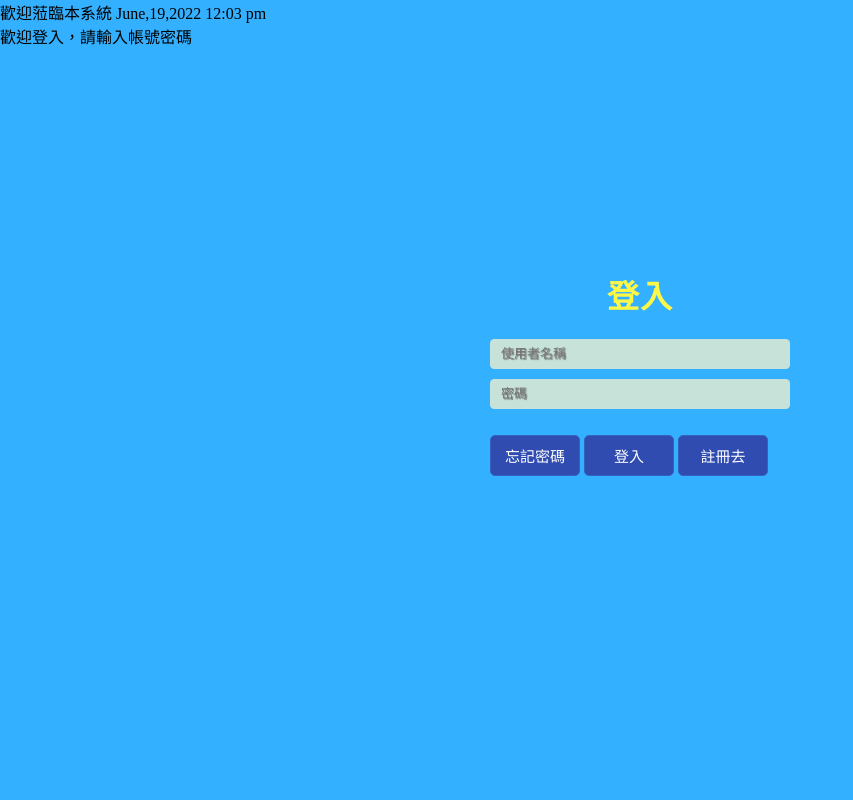
After one commit to winnie1093302/homework, a PHP site: the page made by 登入.php in a window 1280 px wide. The commit adds this page. Shown: the whole page, without its empty margins (0-853 px from the left). Run offline with PHP 8.4, Linux system fonts and the light colour scheme.

Commit message:
Add files via upload

```diff
--- /dev/null
+++ b/answer.php
@@ -0,0 +1,6 @@
+<?php
+
+$Name=$_POST["Name"];
+
+echo "姓名".$Name;  //.代表字串跟變數的連接
+?>
--- /dev/null
+++ b/logout.php
@@ -0,0 +1,6 @@
+<?php
+session_start();
+session_destroy();
+
+header('Location: 登入.php');
+?>
--- /dev/null
+++ b/photo.php
@@ -0,0 +1,4 @@
+<form action="photoupload.php" method="post" enctype="multipart/form-data">
+<input type="file" name="photo" accept="image/*"><br/>
+<input type="submit">
+</form>
--- /dev/null
+++ b/登入.php
@@ -0,0 +1,200 @@
+<?php
+session_start();
+
+$link=mysqli_connect('localhost','root','');
+if (isset($_COOKIE["UID"]))
+{
+    $cookie=$_COOKIE["UID"];
+    echo "歡迎 ".$cookie." 回到本系統";
+    echo "</br>";
+}
+else if (isset($_COOKIE["uid"]))
+{
+    $usercookie=$_COOKIE["uid"];
+    echo "歡迎 ".$usercookie." 回到本系統";
+    echo "</br>";
+}
+else
+{
+    echo "歡迎蒞臨本系統";
+}
+?>
+
+<!DOCTYPE html>
+<html lang="zh-TW">
+<head>
+    <meta charset="UTF-8">
+    <title>登入</title>
+    <style>
+html{
+    width: 100%;
+    height: 100%;
+    overflow: auto;
+    font-style: sans-serif;
+}
+body{
+    width: 100%;
+    height: 100%;
+    font-family: ' DFKai-SB'," DFKai-SB";
+    margin: 0;
+    background-color: #33B0FF;
+}
+#login{
+    position: absolute;
+    top: 50%;
+    left:50%;
+    margin: -150px 0 0 -150px;
+    width: 300px;
+    height: 300px;
+}
+#login h1{
+    color: #FDF748;
+
+    letter-spacing: 1px;
+    text-align: center;
+}
+h1{
+    font-size: 2em;
+    margin: 0.67em 0;
+}
+input{
+    width: 300px;
+    height: 30px;
+    margin-bottom: 10px;
+    outline: none;
+    padding: 10px;
+    font-size: 13px;
+    color: #fff;
+    text-shadow:1px 1px 1px;
+    border-top: 1px solid #C7E3D9;
+    border-left: 1px solid #C7E3D9;
+    border-right: 1px solid #C7E3D9;
+    border-bottom: 1px solid #C7E3D9;
+    border-radius: 4px;
+    background-color: #C7E3D9;
+}
+.but{
+    width: 90px;
+    min-height: 20px;
+    display: block;
+    background-color: #304CB1;
+    border: 1px solid #3762bc;
+    color: #fff;
+    padding: 9px 14px;
+    font-size: 15px;
+    line-height: normal;
+    border-radius: 5px;
+    margin: 0;
+    display:inline-block;
+}
+.forgot{
+    width: 90px;
+    min-height: 20px;
+    display: block;
+    background-color: #304CB1;
+    border: 1px solid #3762bc;
+    color: #fff;
+    padding: 9px 14px;
+    font-size: 15px;
+    line-height: normal;
+    border-radius: 5px;
+    margin: 0;
+    display:inline-block;
+}
+.register{
+    width: 90px;
+    min-height: 20px;
+    display: block;
+    background-color: #304CB1;
+    border: 1px solid #3762bc;
+    color: #fff;
+    padding: 9px 14px;
+    font-size: 15px;
+    line-height: normal;
+    border-radius: 5px;
+    margin: 0;
+    display:inline-block;
+}
+    </style>
+</head>
+<body>
+    <div id="login">
+        <h1>登入</h1>
+        <form action="" method="post">
+            <input type="text"  placeholder="使用者名稱" name="u"></input>
+            <input type="password"  placeholder="密碼" name="p"></input>
+            <p><button class="forgot" type="submit">忘記密碼</button>
+            <button class="but" type="submit">登入</button>
+            <button class="register" type="submit">註冊去</button></p>
+
+        </form>
+    </div>
+
+
+
+<?php
+
+$auser="admin";
+$apwd="0000000";
+
+$user="winnie";
+$upwd="910814";
+
+date_default_timezone_set('Asia/Taipei');
+echo date("F,j,Y g:i a",time());
+echo '</br>';
+if(isset($_POST["u"]))
+{
+    if($_POST["u"]!=null)
+    {
+        $u=$_POST["u"];
+        $p=$_POST["p"];
+
+        $SQL="SELECT * FROM info WHERE name='$u' AND pwd='$p'";
+
+        $result=mysqli_query($link,$SQL);
+
+        if(mysqli_num_rows($result)==1)
+        {
+            $_SESSION["systemlogin"]="ok";
+            setcookie("UID",$u,time()+3600);
+            header('Location:admin.php');
+        }
+        else
+        {
+            echo "帳號或密碼輸入錯誤!";
+        }
+        //if($u==$auser&&$p=$apwd)
+        //{
+        //    $_SESSION["systemlogin"]="ok";
+        //    setcookie("UID",$u,time()+3600);
+        //    header('Location:admin.php');
+            //echo "登入成功!";
+        //}
+        //else if($u==$user&&$p==$upwd)
+        //{
+        //    $_SESSION["userlogin"]="self";
+        //    setcookie("uid",$u,time()+3600);
+        //    header('Location:註冊.php');
+        //}
+        //else
+        //{
+        //    echo "帳號或密碼輸入錯誤!";
+        //}
+
+    }
+    else
+    {
+        echo "您尚未輸入帳號或密碼";
+    }
+}
+else
+{
+    echo "歡迎登入，請輸入帳號密碼";
+}
+?>
+</body>
+
+
+
+</html>
```
Also changed, not shown: DBconnect.php (added, +23 -0 lines), admin.php (added, +21 -0 lines), delete.php (added, +20 -0 lines), enrollconfirm.php (added, +27 -0 lines), list.php (added, +19 -0 lines), photolist.php (added, +20 -0 lines), photoupload.php (added, +42 -0 lines), 表單.php (+12 -2 lines), 註冊.php (added, +116 -0 lines), Failed.php (added).
